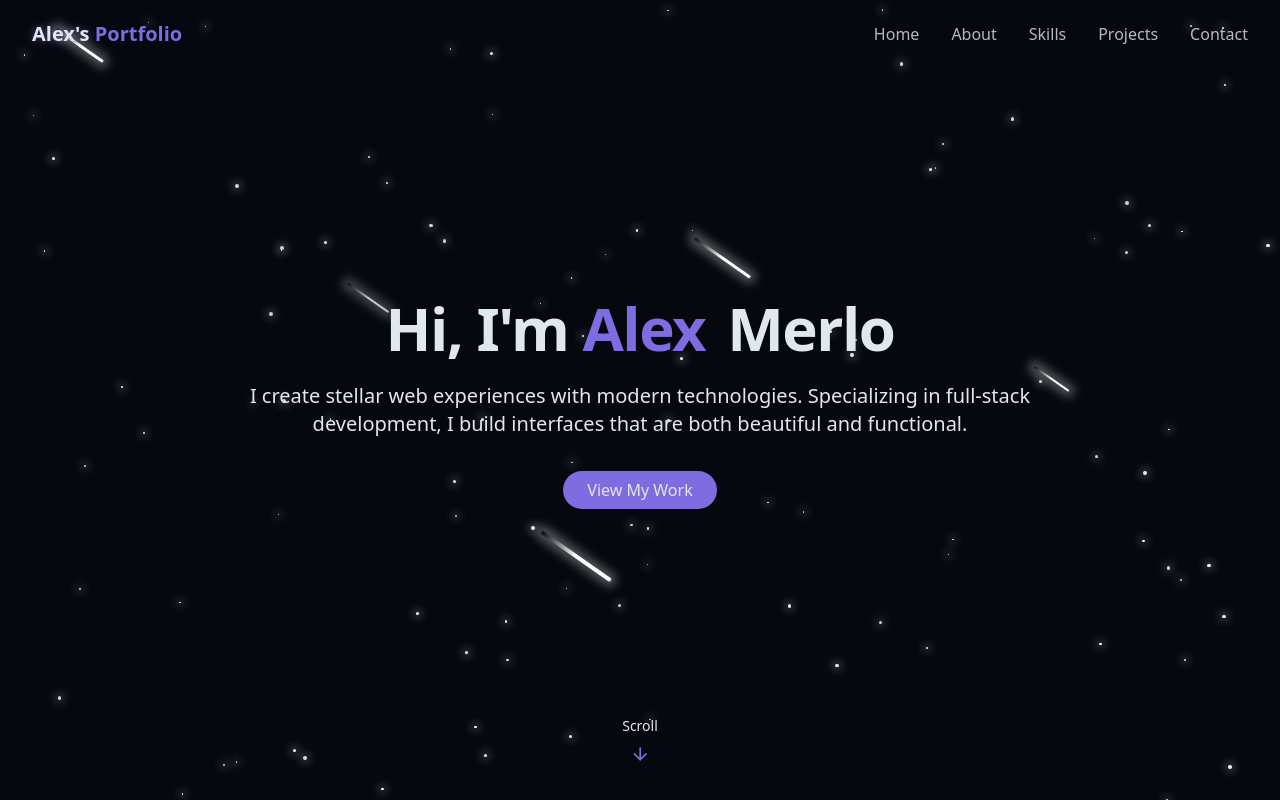
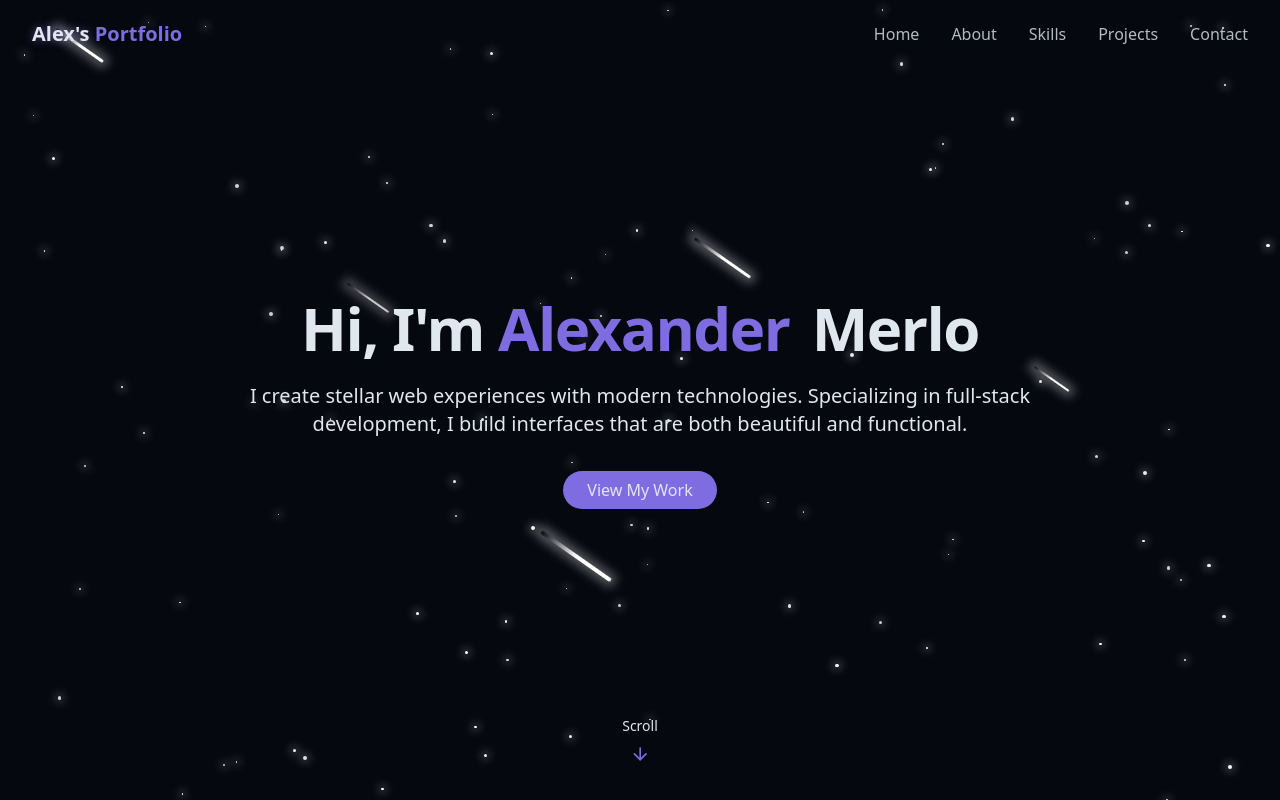
Before and after one commit to alexmerlo23/Portfolio, a React (Vite) app in the folder portfolio_project/: page / in a window 1280 px wide. Shown: the top 800 px of the page. Built offline with nearby package versions, Linux system fonts and the light colour scheme.

Commit message:
Changed name

```diff
--- a/portfolio_project/src/components/HeroSection.jsx
+++ b/portfolio_project/src/components/HeroSection.jsx
@@ -12,7 +12,7 @@ export const HeroSection = () => {
             <span className="opacity-0 animate-fade-in"> Hi, I'm</span>
             <span className="text-primary opacity-0 animate-fade-in-delay-1">
               {" "}
-              Alex
+              Alexander
             </span>
             <span className="text-gradient ml-2 opacity-0 animate-fade-in-delay-2">
               {" "}
```
